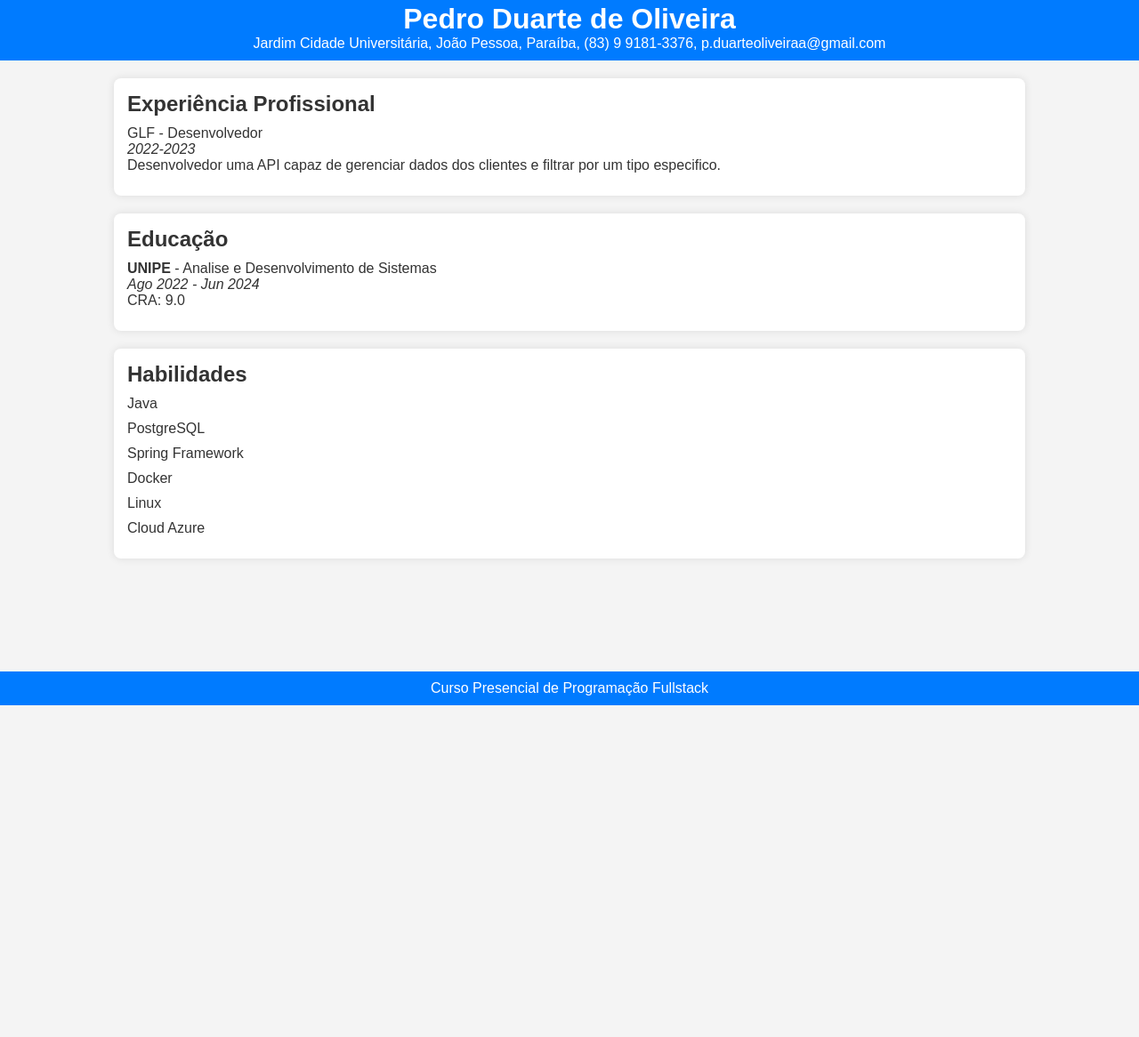
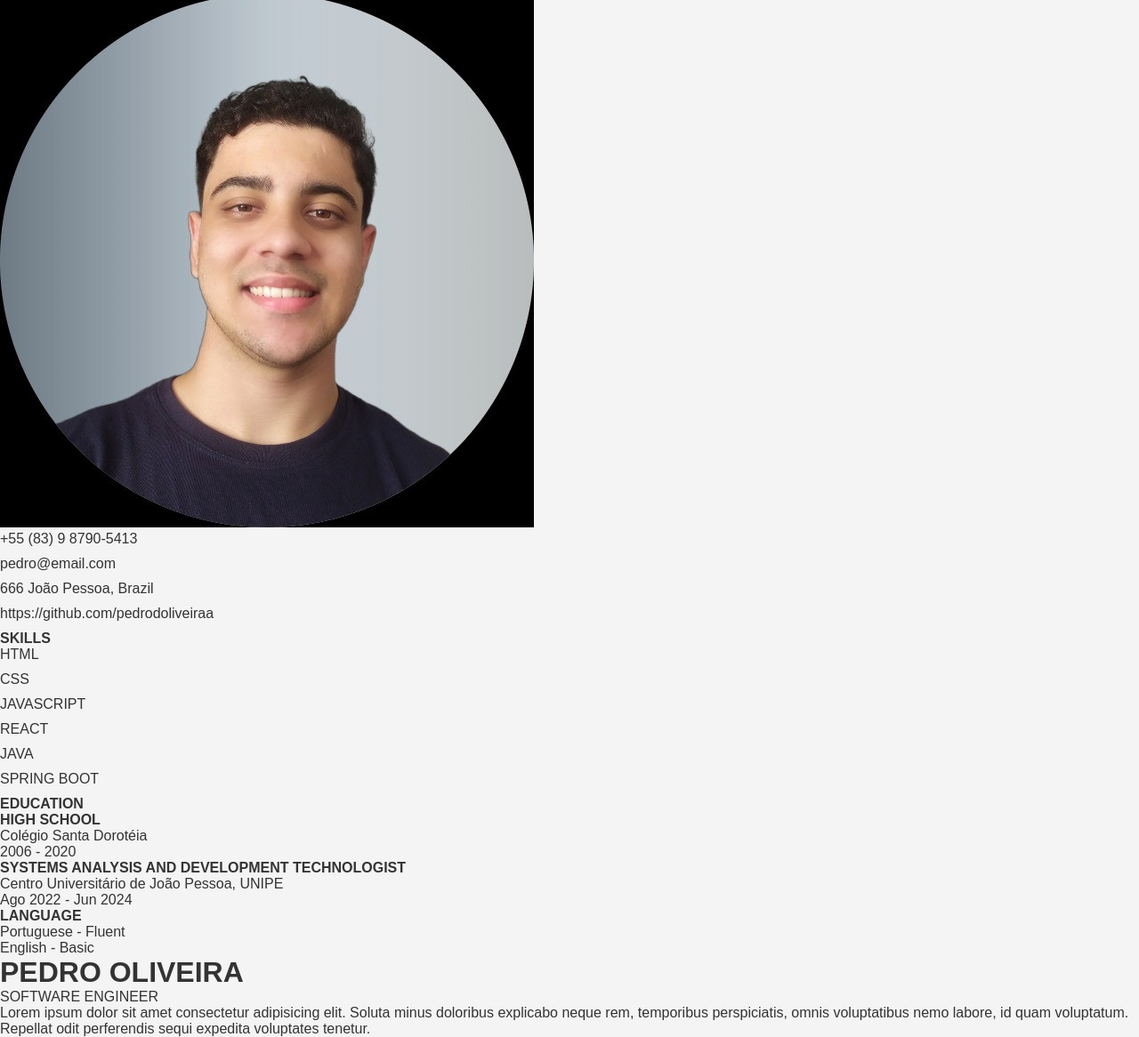
Before and after one commit to duarteonlines/curso-fullstack-desafios, a plain HTML site: page desafio_cv/index.html in a window 1280 px wide. Shown: the part 7-1173 px from the top of the page at 89% size. Before the commit the page ends 800 px from the top, so only its background shows below. Drawn offline with Linux system fonts and the light colour scheme.

Commit message:
refactor: restructuring html

```diff
--- a/desafio_cv/index.html
+++ b/desafio_cv/index.html
@@ -7,44 +7,56 @@
     <title>Currículo</title>
 </head>
 <body>
-    <header>
-        <h1>Pedro Duarte de Oliveira</h1>
-        <p>Jardim Cidade Universitária, João Pessoa, Paraíba, (83) 9 9181-3376, p.duarteoliveiraa@gmail.com</p>
-    </header>
-    <section>
-        <h2>Experiência Profissional</h2>
-        <ul>
-            <li>GLF - Desenvolvedor <br>
-            <em>2022-2023</em><br>
-            Desenvolvedor uma API capaz de gerenciar dados dos clientes e filtrar por um tipo especifico.
-            </li>
-        </ul>
-    </section>
+    <div class="left">
+        <div class="profile-pic">
+            <img id="profile-img" src="img/profile-pic.jpg" alt="profile-picture">
+        </div>
 
-    <section>
-        <h2>Educação</h2>
-        <ul>
-            <li><strong>UNIPE</strong> - Analise e Desenvolvimento de Sistemas <br>
-            <em>Ago 2022 - Jun 2024</em><br>
-            CRA: 9.0
-            </li>
-        </ul>
-    </section>
+        <div class="contact-list">
+            <ul>
+                <li>+55 (83) 9 8790-5413</li>
+                <li>pedro@email.com</li>
+                <li>666 João Pessoa, Brazil</li>
+                <li>https://github.com/pedrodoliveiraa</li>
+            </ul>
+        </div>
 
-    <section>
-        <h2>Habilidades</h2>
-        <ul>
-            <li>Java</li>
-            <li>PostgreSQL</li>
-            <li>Spring Framework</li>
-            <li>Docker</li>
-            <li>Linux</li>
-            <li>Cloud Azure</li>
-        </ul>
-    </section>
+        <div class="skills-list">
+            <h4>SKILLS</h4>
+            <ul>
+                <li>HTML</li>
+                <li>CSS</li>
+                <li>JAVASCRIPT</li>
+                <li>REACT</li>
+                <li>JAVA</li>
+                <li>SPRING BOOT</li>
+            </ul>
+        </div>
 
-    <footer>
-        <p><a href="https://profkelson.dev/">Curso Presencial de Programação Fullstack</a></p>
-    </footer>
+        <div class="education-list">
+            <h4>EDUCATION</h4>
+            <strong>HIGH SCHOOL</strong>
+            <p>Colégio Santa Dorotéia <br>
+            2006 - 2020
+            </p>
+            <strong>SYSTEMS ANALYSIS AND DEVELOPMENT TECHNOLOGIST</strong>
+            <p>Centro Universitário de João Pessoa, UNIPE <br>
+            Ago 2022 - Jun 2024
+            </p>
+        </div>
+
+        <div class="language-list">
+            <h4>LANGUAGE</h4>
+            <p>Portuguese - Fluent</p>
+            <p>English - Basic</p>
+        </div>
+    </div>
+
+    <div class="right">
+        <h1>PEDRO OLIVEIRA</h1>
+        <span>SOFTWARE ENGINEER</span>
+        <p>Lorem ipsum dolor sit amet consectetur adipisicing elit. Soluta minus doloribus explicabo neque rem, temporibus perspiciatis, omnis voluptatibus nemo labore, id quam voluptatum. Repellat odit perferendis sequi expedita voluptates tenetur.</p>
+
+    </div>
 </body>
 </html>
```
Also changed, not shown: desafio_cv/img/maxresdefault.jpg (deleted), desafio_cv/img/profile-pic.jpg (added).
